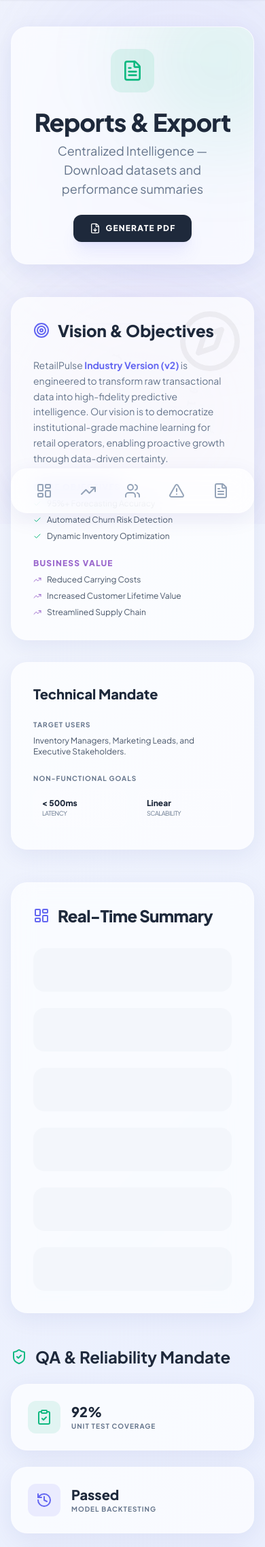
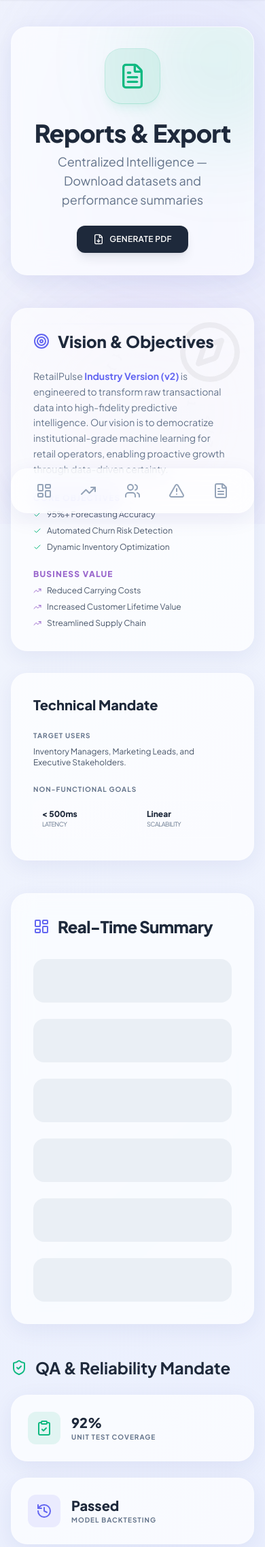
Before and after one commit to Safae26/RetailPulse, a Python web app: template app/templates/reports.html in a window 390 px wide. Shown: the part 73-2349 px from the top of the page at 68% size. Run offline with Jinja, Linux system fonts and the light colour scheme; the template is opened without the code that fills it, so the values that code supplies are empty; some libraries are stand-ins or nearby versions.

Commit message:
feat: enhance mobile responsiveness and add premium UI animations

```diff
--- a/app/templates/reports.html
+++ b/app/templates/reports.html
@@ -5,21 +5,24 @@
 <div class="max-w-7xl mx-auto space-y-12 pb-12">
 
     <!-- Header Section -->
-    <div class="glass-card p-8 lg:p-12 relative overflow-hidden">
+    <div
+        class="glass-card p-8 lg:p-12 relative overflow-hidden animate-in border border-white/10 dark:border-white/5 shadow-xl shadow-mint/5">
         <div class="absolute top-0 right-0 -mt-20 -mr-20 w-64 h-64 bg-mint/10 rounded-full blur-3xl"></div>
         <div class="flex flex-col md:flex-row items-center gap-6 relative z-10">
-            <div class="w-16 h-16 bg-mint/10 rounded-2xl flex items-center justify-center">
-                <i data-lucide="file-text" class="w-8 h-8 text-mint"></i>
+            <div
+                class="w-20 h-20 bg-mint/10 rounded-3xl flex items-center justify-center ring-1 ring-mint/20 shadow-lg shadow-mint/10">
+                <i data-lucide="file-text" class="w-10 h-10 text-mint"></i>
             </div>
             <div class="text-center md:text-left flex-1">
                 <h1 class="text-4xl lg:text-5xl font-extrabold tracking-tight dark:text-white text-slate-800">
                     Reports & Export
                 </h1>
-                <p class="text-lg text-slate-500 dark:text-slate-400 mt-2">
+                <p class="text-lg text-slate-500 dark:text-slate-400 mt-2 max-w-xl">
                     Centralized Intelligence — Download datasets and performance summaries
                 </p>
             </div>
-            <button onclick="window.print()" class="flex items-center gap-2 px-6 py-3 rounded-xl bg-slate-800 dark:bg-white dark:text-slate-800 text-white font-black text-xs uppercase tracking-widest hover:scale-105 active:scale-95 transition-all shadow-xl shadow-brand-500/10">
+            <button onclick="window.print()"
+                class="flex items-center gap-2 px-6 py-3 rounded-xl bg-slate-800 dark:bg-white dark:text-slate-800 text-white font-semibold text-xs uppercase tracking-wide hover:scale-105 active:scale-95 transition-all duration-200 shadow-lg shadow-slate-800/10 dark:shadow-white/10">
                 <i data-lucide="file-down" class="w-4 h-4"></i>
                 Generate PDF
             </button>
@@ -29,7 +32,8 @@
     <!-- AI Blueprint & Strategic Overview -->
     <div class="grid grid-cols-1 lg:grid-cols-3 gap-8 animate-in" style="animation-delay: 0.1s">
         <!-- Vision & Objectives -->
-        <div class="lg:col-span-2 glass-card p-8 lg:p-10 relative overflow-hidden bg-brand-500/5 border-brand-500/20">
+        <div
+            class="lg:col-span-2 glass-card p-8 lg:p-10 relative overflow-hidden bg-brand-500/5 border border-brand-500/20 ring-1 ring-slate-200/50 dark:ring-white/5">
             <div class="absolute top-0 right-0 p-4 opacity-5">
                 <i data-lucide="compass" class="w-24 h-24"></i>
             </div>
@@ -38,23 +42,32 @@
                     <i data-lucide="target" class="text-brand-500"></i> Vision & Objectives
                 </h3>
                 <p class="text-sm dark:text-slate-400 text-slate-500 leading-relaxed mb-6">
-                    RetailPulse <strong class="text-brand-500">Industry Version (v2)</strong> is engineered to transform raw transactional data into high-fidelity predictive intelligence. Our vision is to democratize institutional-grade machine learning for retail operators, enabling proactive growth through data-driven certainty.
+                    RetailPulse <strong class="text-brand-500">Industry Version (v2)</strong> is engineered to transform
+                    raw transactional data into high-fidelity predictive intelligence. Our vision is to democratize
+                    institutional-grade machine learning for retail operators, enabling proactive growth through
+                    data-driven certainty.
                 </p>
                 <div class="grid grid-cols-1 md:grid-cols-2 gap-6">
                     <div class="space-y-2">
                         <h4 class="text-xs font-black uppercase tracking-widest text-brand-500">Core Objectives</h4>
                         <ul class="text-xs dark:text-slate-300 text-slate-600 space-y-2">
-                            <li class="flex items-center gap-2"><i data-lucide="check" class="w-3 h-3 text-mint"></i> 95%+ Forecasting Accuracy</li>
-                            <li class="flex items-center gap-2"><i data-lucide="check" class="w-3 h-3 text-mint"></i> Automated Churn Risk Detection</li>
-                            <li class="flex items-center gap-2"><i data-lucide="check" class="w-3 h-3 text-mint"></i> Dynamic Inventory Optimization</li>
+                            <li class="flex items-center gap-2"><i data-lucide="check" class="w-3 h-3 text-mint"></i>
+                                95%+ Forecasting Accuracy</li>
+                            <li class="flex items-center gap-2"><i data-lucide="check" class="w-3 h-3 text-mint"></i>
+                                Automated Churn Risk Detection</li>
+                            <li class="flex items-center gap-2"><i data-lucide="check" class="w-3 h-3 text-mint"></i>
+                                Dynamic Inventory Optimization</li>
                         </ul>
                     </div>
                     <div class="space-y-2">
                         <h4 class="text-xs font-black uppercase tracking-widest text-accent">Business Value</h4>
                         <ul class="text-xs dark:text-slate-300 text-slate-600 space-y-2">
-                            <li class="flex items-center gap-2"><i data-lucide="trending-up" class="w-3 h-3 text-accent"></i> Reduced Carrying Costs</li>
-                            <li class="flex items-center gap-2"><i data-lucide="trending-up" class="w-3 h-3 text-accent"></i> Increased Customer Lifetime Value</li>
-                            <li class="flex items-center gap-2"><i data-lucide="trending-up" class="w-3 h-3 text-accent"></i> Streamlined Supply Chain</li>
+                            <li class="flex items-center gap-2"><i data-lucide="trending-up"
+                                    class="w-3 h-3 text-accent"></i> Reduced Carrying Costs</li>
+                            <li class="flex items-center gap-2"><i data-lucide="trending-up"
+                                    class="w-3 h-3 text-accent"></i> Increased Customer Lifetime Value</li>
+                            <li class="flex items-center gap-2"><i data-lucide="trending-up"
+                                    class="w-3 h-3 text-accent"></i> Streamlined Supply Chain</li>
                         </ul>
                     </div>
                 </div>
@@ -62,15 +75,18 @@
         </div>
 
         <!-- Target Users & Goals -->
-        <div class="glass-card p-8 lg:p-10 bg-slate-800/50 border-white/5 relative overflow-hidden">
+        <div
+            class="glass-card p-8 lg:p-10 bg-slate-800/50 border border-white/5 relative overflow-hidden ring-1 ring-white/5">
             <h3 class="text-xl font-black dark:text-white text-slate-800 mb-6">Technical Mandate</h3>
             <div class="space-y-6 relative z-10">
                 <div>
                     <h4 class="text-[10px] uppercase tracking-widest font-bold text-slate-500 mb-2">Target Users</h4>
-                    <p class="text-xs dark:text-slate-300 text-slate-600">Inventory Managers, Marketing Leads, and Executive Stakeholders.</p>
+                    <p class="text-xs dark:text-slate-300 text-slate-600">Inventory Managers, Marketing Leads, and
+                        Executive Stakeholders.</p>
                 </div>
                 <div>
-                    <h4 class="text-[10px] uppercase tracking-widest font-bold text-slate-500 mb-2">Non-Functional Goals</h4>
+                    <h4 class="text-[10px] uppercase tracking-widest font-bold text-slate-500 mb-2">Non-Functional Goals
+                    </h4>
                     <div class="grid grid-cols-2 gap-4">
                         <div class="p-3 bg-white/5 rounded-xl border border-white/5">
                             <div class="text-xs font-black dark:text-white text-slate-800">&lt; 500ms</div>
@@ -87,7 +103,8 @@
     </div>
 
     <!-- Real-Time Project Summary -->
-    <div class="glass-card p-8 lg:p-10 relative overflow-hidden bg-slate-800/20 animate-in" style="animation-delay: 0.2s">
+    <div class="glass-card p-8 lg:p-10 relative overflow-hidden bg-slate-800/20 animate-in ring-1 ring-slate-200/50 dark:ring-white/5"
+        style="animation-delay: 0.2s">
         <div class="flex items-center gap-3 mb-8 relative z-10">
             <i data-lucide="layout-dashboard" class="text-brand-500"></i>
             <h3 class="text-2xl font-black dark:text-white text-slate-800 tracking-tight">Real-Time Summary</h3>
@@ -95,7 +112,7 @@
         <div class="grid grid-cols-1 sm:grid-cols-2 lg:grid-cols-3 gap-6 relative z-10" id="summaryList">
             <!-- Filled by JS -->
             {% for i in range(6) %}
-            <div class="h-16 bg-slate-500/5 rounded-2xl animate-pulse"></div>
+            <div class="h-16 bg-slate-200 dark:bg-slate-700/50 rounded-2xl animate-pulse"></div>
             {% endfor %}
         </div>
     </div>
@@ -107,7 +124,8 @@
             <h3 class="text-2xl font-bold dark:text-white text-slate-800">QA & Reliability Mandate</h3>
         </div>
         <div class="grid grid-cols-1 md:grid-cols-3 gap-6">
-            <div class="glass-card p-6 flex items-center gap-4 border-mint/20 bg-mint/5">
+            <div
+                class="glass-card p-6 flex items-center gap-4 border border-mint/20 bg-mint/5 ring-1 ring-slate-200/50 dark:ring-white/5">
                 <div class="w-12 h-12 rounded-xl bg-mint/10 flex items-center justify-center text-mint">
                     <i data-lucide="clipboard-check" class="w-6 h-6"></i>
                 </div>
@@ -116,7 +134,8 @@
                     <div class="text-[10px] uppercase tracking-widest font-bold text-slate-500">Unit Test Coverage</div>
                 </div>
             </div>
-            <div class="glass-card p-6 flex items-center gap-4 border-brand-500/20 bg-brand-500/5">
+            <div
+                class="glass-card p-6 flex items-center gap-4 border border-brand-500/20 bg-brand-500/5 ring-1 ring-slate-200/50 dark:ring-white/5">
                 <div class="w-12 h-12 rounded-xl bg-brand-500/10 flex items-center justify-center text-brand-500">
                     <i data-lucide="history" class="w-6 h-6"></i>
                 </div>
@@ -125,7 +144,8 @@
                     <div class="text-[10px] uppercase tracking-widest font-bold text-slate-500">Model Backtesting</div>
                 </div>
             </div>
-            <div class="glass-card p-6 flex items-center gap-4 border-accent/20 bg-accent/5">
+            <div
+                class="glass-card p-6 flex items-center gap-4 border border-accent/20 bg-accent/5 ring-1 ring-slate-200/50 dark:ring-white/5">
                 <div class="w-12 h-12 rounded-xl bg-accent/10 flex items-center justify-center text-accent">
                     <i data-lucide="database-zap" class="w-6 h-6"></i>
                 </div>
@@ -145,16 +165,24 @@
         </div>
         <div class="grid grid-cols-1 sm:grid-cols-2 lg:grid-cols-3 gap-6">
             {% set downloads = [
-            ('users', 'Customer Segments', 'RFM scores + cluster assignments', '/api/segments/summary', 'text-brand-500', 'bg-brand-500/10'),
-            ('line-chart', 'Weekly Revenue', 'Historical weekly total revenue', '/api/forecast/historical', 'text-mint', 'bg-mint/10'),
-            ('scatter-chart', 'RFM Features', 'Recency, Frequency, Monetary data', '/api/segments/scatter', 'text-accent', 'bg-accent/10'),
-            ('alert-triangle', 'Churn Predictions', 'Risk scores & recommendations', '/api/churn/risk-distribution', 'text-coral', 'bg-coral/10'),
-            ('package', 'Inventory Strategy', 'Safety stock, ROP, EOQ params', '/api/inventory/saved', 'text-orange-500', 'bg-orange-500/10'),
-            ('file-pie-chart', 'Full Summary', 'Consolidated KPIs & metrics', '/api/reports/summary', 'text-blue-500', 'bg-blue-500/10'),
+            ('users', 'Customer Segments', 'RFM scores + cluster assignments', '/api/segments/summary',
+            'text-brand-500', 'bg-brand-500/10'),
+            ('line-chart', 'Weekly Revenue', 'Historical weekly total revenue', '/api/forecast/historical', 'text-mint',
+            'bg-mint/10'),
+            ('scatter-chart', 'RFM Features', 'Recency, Frequency, Monetary data', '/api/segments/scatter',
+            'text-accent', 'bg-accent/10'),
+            ('alert-triangle', 'Churn Predictions', 'Risk scores & recommendations', '/api/churn/risk-distribution',
+            'text-coral', 'bg-coral/10'),
+            ('package', 'Inventory Strategy', 'Safety stock, ROP, EOQ params', '/api/inventory/saved',
+            'text-orange-500', 'bg-orange-500/10'),
+            ('file-pie-chart', 'Full Summary', 'Consolidated KPIs & metrics', '/api/reports/summary', 'text-blue-500',
+            'bg-blue-500/10'),
             ] %}
             {% for icon, title, desc, url, color, bg in downloads %}
-            <div class="glass-card p-8 flex flex-col items-center text-center gap-6 group hover-scale">
-                <div class="w-14 h-14 {{ bg }} {{ color }} rounded-2xl flex items-center justify-center group-hover:scale-110 transition-transform">
+            <div
+                class="glass-card p-8 flex flex-col items-center text-center gap-6 group hover-scale ring-1 ring-slate-200/50 dark:ring-white/5">
+                <div
+                    class="w-14 h-14 {{ bg }} {{ color }} rounded-2xl flex items-center justify-center group-hover:scale-110 transition-transform">
                     <i data-lucide="{{ icon }}" class="w-7 h-7"></i>
                 </div>
                 <div>
@@ -162,7 +190,7 @@
                     <p class="text-xs dark:text-slate-400 text-slate-500 mt-2 leading-relaxed px-4">{{ desc }}</p>
                 </div>
                 <a href="{{ url }}" download
-                    class="mt-auto flex items-center gap-2 px-8 py-3 rounded-xl text-xs font-black text-white bg-slate-800 dark:bg-white dark:text-slate-800 hover:scale-105 active:scale-95 transition-all uppercase tracking-widest no-underline">
+                    class="mt-auto flex items-center gap-2 px-8 py-3 rounded-xl text-xs font-semibold text-white bg-slate-800 dark:bg-white dark:text-slate-800 hover:scale-105 active:scale-95 transition-all duration-200 uppercase tracking-wide no-underline shadow-lg shadow-slate-800/10 dark:shadow-white/10">
                     <i data-lucide="download" class="w-3 h-3"></i>
                     Export
                 </a>
@@ -227,7 +255,7 @@
                         { label: 'Churn Rate', value: c.churn_rate, color: 'text-coral', bg: 'bg-coral/10', icon: 'user-minus' },
                     ];
                     document.getElementById('modelSnapshot').innerHTML = cards.map(card => `
-                        <div class="glass-card p-6 text-center hover-scale group">
+                        <div class="glass-card p-6 text-center hover-scale group ring-1 ring-slate-200/50 dark:ring-white/5">
                             <div class="w-12 h-12 ${card.bg} ${card.color} rounded-xl flex items-center justify-center mb-4 mx-auto group-hover:rotate-12 transition-transform">
                                 <i data-lucide="${card.icon}" class="w-6 h-6"></i>
                             </div>
```
Also changed, not shown: app/templates/index.html (+19 -19 lines), app/templates/inventory.html (+30 -22 lines), app/templates/sales.html (+22 -15 lines).
